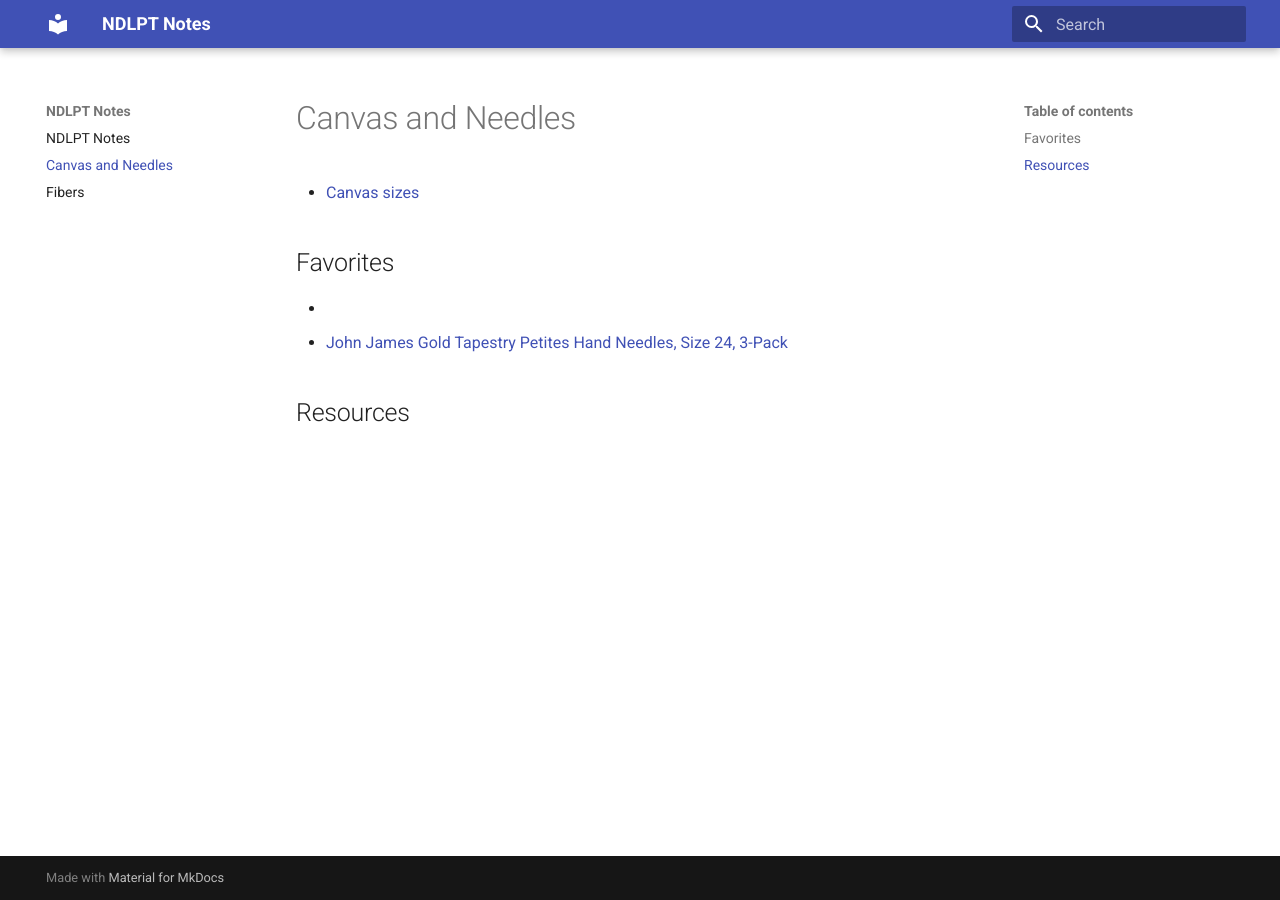
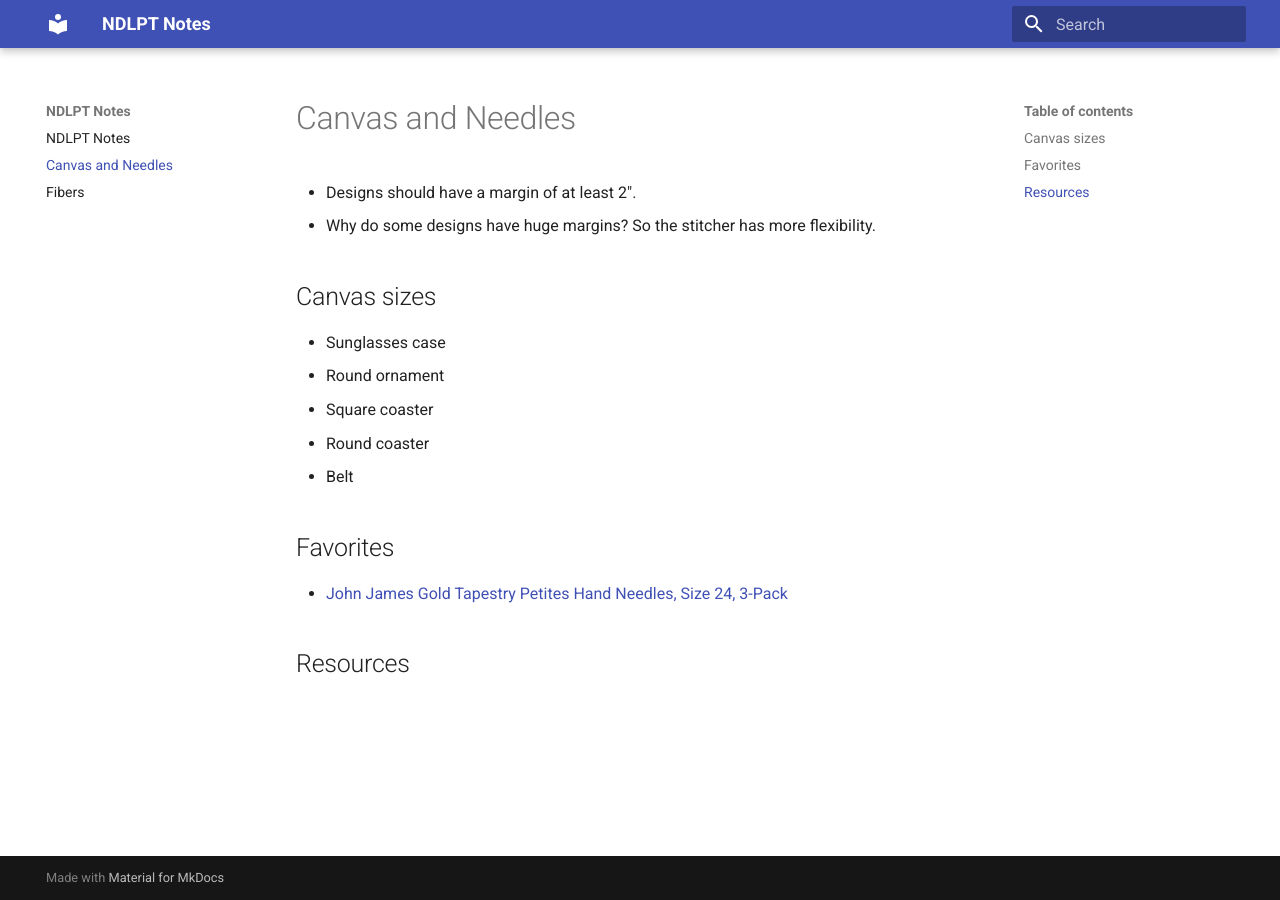
Before and after one commit to shylaclark/ndlpt-notes, an MkDocs documentation site: the page built from docs/canvas.md, in a window 1280 px wide. Built offline with MkDocs 1.6.1 and Material for MkDocs 9.7.7, drawn with Linux system fonts in a browser that asks for light colours.

Commit message:
Update canvas.md

```diff
--- a/docs/canvas.md
+++ b/docs/canvas.md
@@ -1,9 +1,17 @@
 # Canvas and Needles
 
-* [Canvas sizes](canvas-sizes.md)
+* Designs should have a margin of at least 2".
+* Why do some designs have huge margins? So the stitcher has more flexibility.
+
+
+## Canvas sizes
+* Sunglasses case
+* Round ornament
+* Square coaster
+* Round coaster
+* Belt
 
 ## Favorites
-* []()
 * [John James Gold Tapestry Petites Hand Needles, Size 24, 3-Pack](https://smile.amazon.com/Colonial-Needle-JG199-24-Tapestry-Petites/dp/B001144W94/ref=sxts_sxwds-bia-wc-nc-drs1_0?cv_ct_cx=tapestry+needles&dchild=1&keywords=tapestry+needles&pd_rd_i=B001144W94&pd_rd_r=3d17a339-1c09-4211-95e9-8ab2f8020ebf&pd_rd_w=kCNDg&pd_rd_wg=wbETI&pf_rd_p=84ce0865-d9ca-42e3-87ed-168be8f93162&pf_rd_r=HNSEPNDA6FKC06DRR3BP&psc=1&qid=1608227442&sr=1-1-88388c6d-14b8-4f70-90f6-05ac39e80cc0)
 
 ## Resources
```
